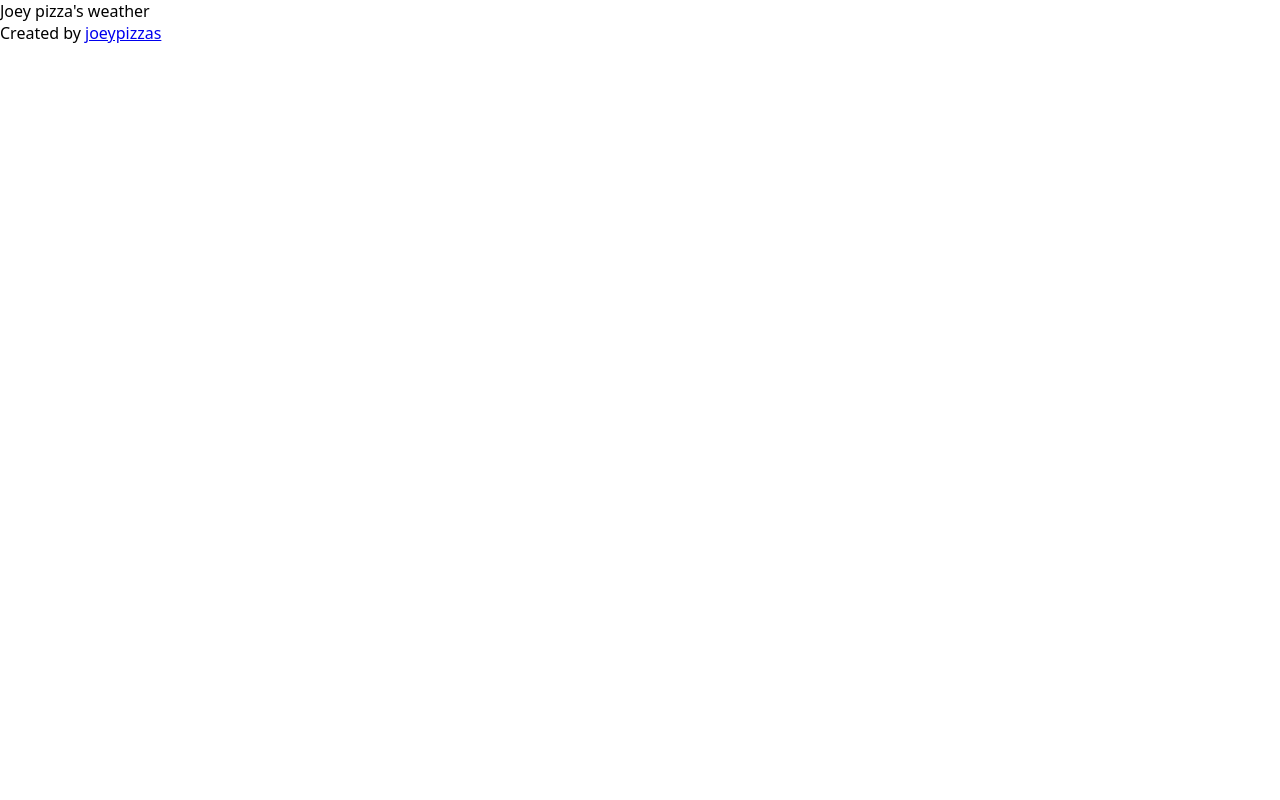
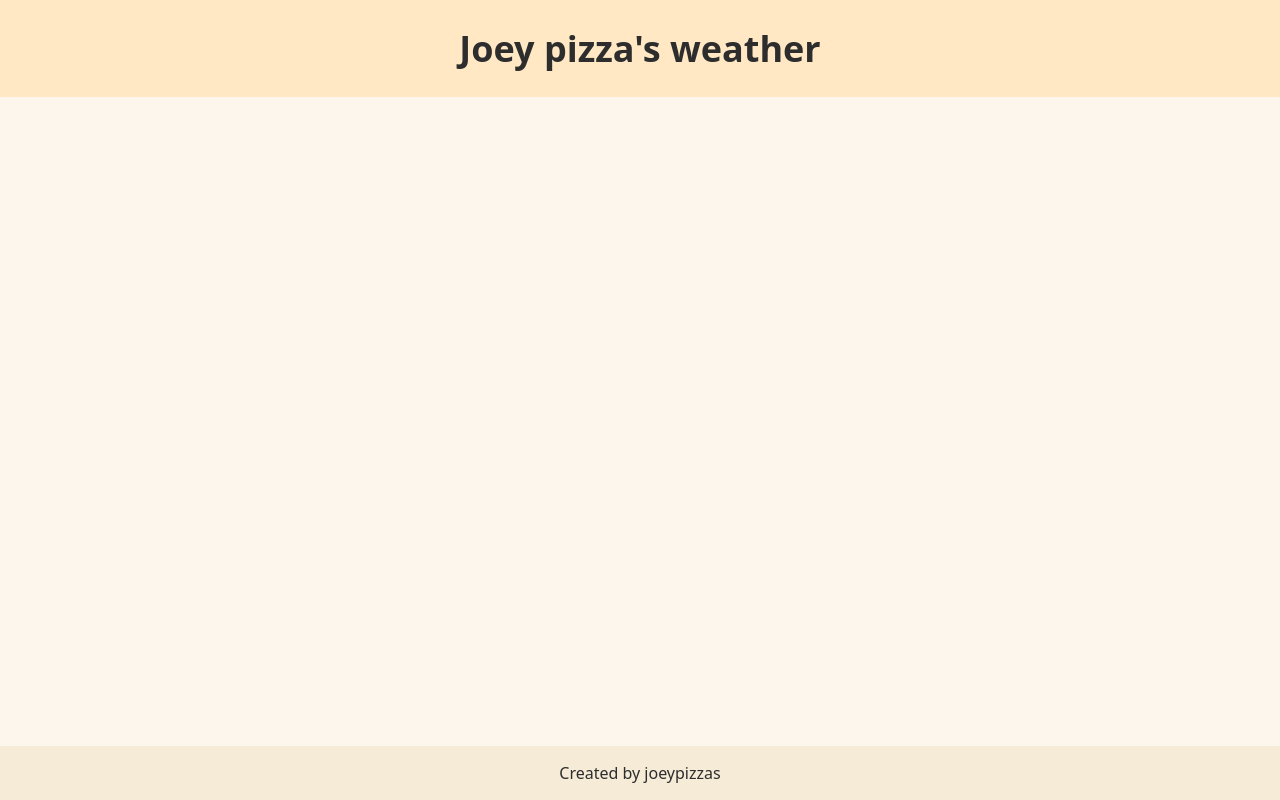
Before and after one commit to joeypizzas/weather-app, a website built with webpack: page src/template.html in a window 1280 px wide. Built offline with nearby package versions, Linux system fonts and the light colour scheme.

Commit message:
Added initial styles for app sections

```diff
--- a/src/style.css
+++ b/src/style.css
@@ -1,6 +1,13 @@
 /* Weather app style */
 
 :root {
+  --header-background: #ffe8c3;
+  --main-background: #fdf6ec;
+  --card-background: #fff9f3;
+  --footer-background: #f5ebd7;
+  --primary-accent: #ffb347;
+  --secondary-accent: #6495ed;
+  --primary-text: #2d2d2d;
 }
 
 html,
@@ -19,3 +26,47 @@ body {
     Arial,
     sans-serif;
 }
+
+#main-container {
+  display: flex;
+  flex-direction: column;
+  width: 100%;
+  height: 100%;
+}
+
+#header-container {
+  display: flex;
+  justify-content: center;
+  align-items: center;
+  padding: 1.5rem;
+  font-size: 2.25rem;
+  font-weight: 700;
+  color: var(--primary-text);
+  background: var(--header-background);
+}
+
+#app-container {
+  flex: 1;
+  background-color: var(--main-background);
+}
+
+#footer-container {
+  display: flex;
+  justify-content: center;
+  align-items: center;
+  padding: 1rem;
+  background-color: var(--footer-background);
+}
+
+#footer-text {
+  color: var(--primary-text);
+}
+
+a {
+  color: var(--primary-text);
+  text-decoration: none;
+}
+
+a:hover {
+  color: var(--secondary-accent);
+}
```
